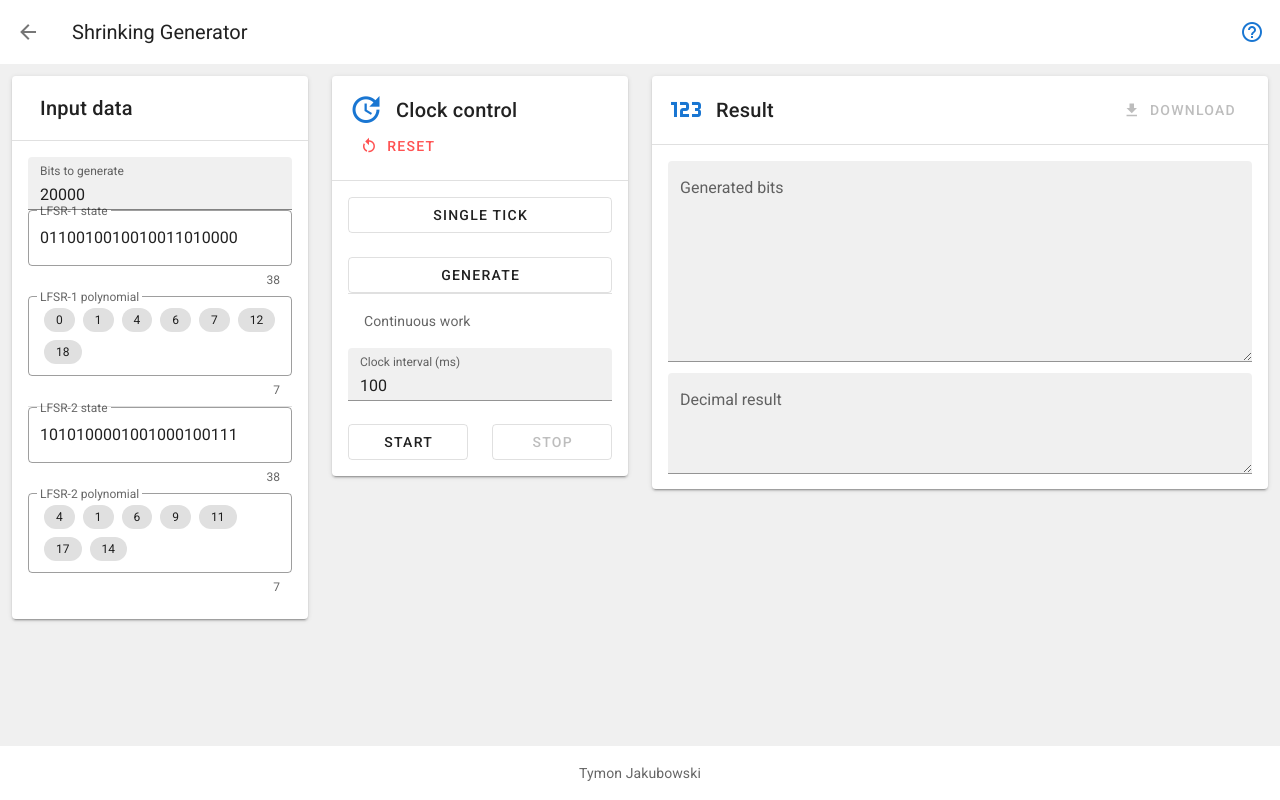
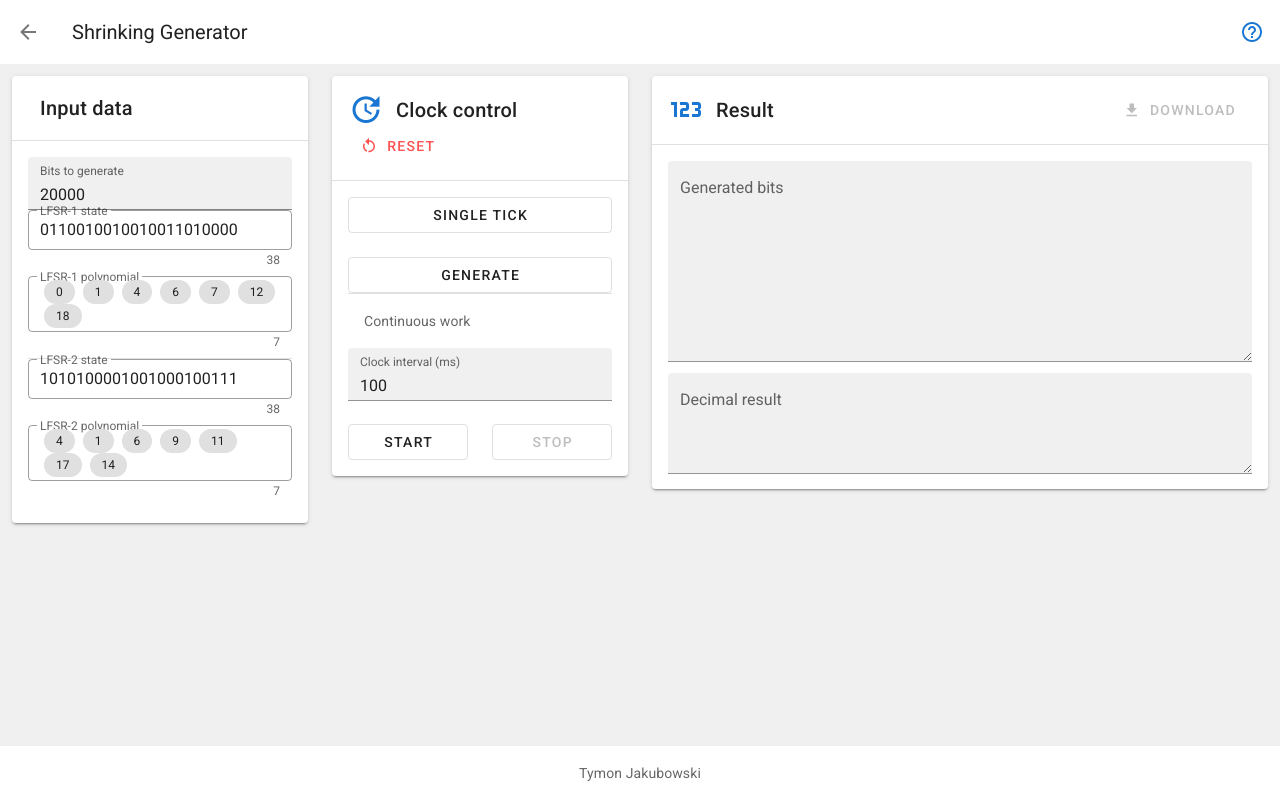
Before and after one commit to tjakubowski/put-pod, a Vue app: page /shrinking-generator in a window 1280 px wide. Built offline with nearby package versions, Linux system fonts and the light colour scheme.

Commit message:
Add state length validation in LfsrEditor

```diff
--- a/src/components/LfsrEditor.vue
+++ b/src/components/LfsrEditor.vue
@@ -2,6 +2,7 @@
   <v-form ref="form">
     <v-text-field
       clearable
+      dense
       counter
       outlined
       type="number"
@@ -11,6 +12,7 @@
     />
     <v-combobox
       multiple
+      dense
       counter
       outlined
       small-chips
@@ -48,6 +50,7 @@ export default {
         },
       ],
       stateRules: [
+        (v) => v.length > 0 || 'State cannot be empty',
         (v) => [...v].every((char) => [0, 1].includes(+char)) || 'State must be a binary string',
       ],
     };
```
